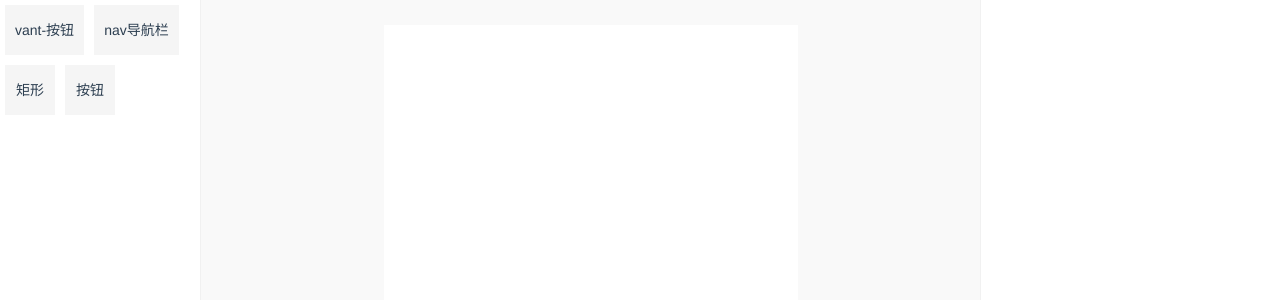
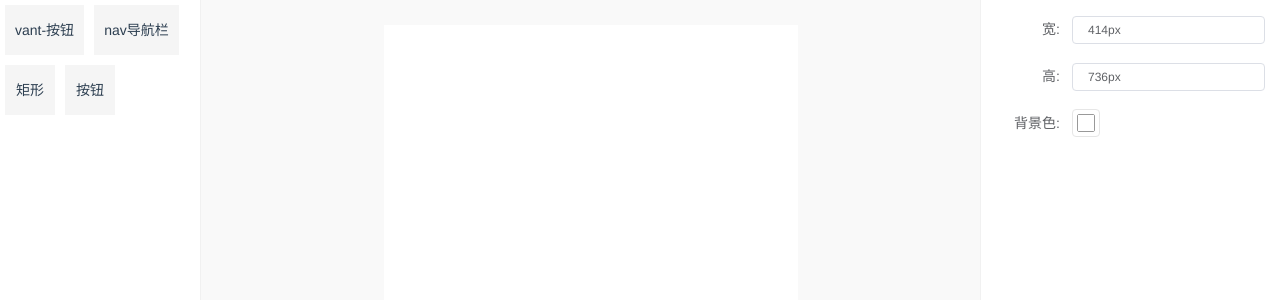
Before and after one commit to slbyml/drag-demo, a Vue app: page / in a window 1280 px wide. Shown: the top 300 px of the page. Built offline with nearby package versions, Linux system fonts and the light colour scheme.

Commit message:
修改部分数据解构

```diff
--- a/src/components/component-box/index.vue
+++ b/src/components/component-box/index.vue
@@ -5,7 +5,7 @@
 </template>
 
 <script lang="ts">
-import { defineComponent, onMounted, ref, Prop } from 'vue'
+import { defineComponent, onMounted, ref, Prop, computed } from 'vue'
 import {useStore} from 'vuex'
 
 export default defineComponent({
@@ -29,11 +29,14 @@ export default defineComponent({
     onMounted(() => {
       const dom:any = component.value;
       const style:any = (dom as HTMLElement).getBoundingClientRect()
+      const canvasWidth = computed(() => {store.getters.getCanvas.style.width})
+      const height = style.height ? style.height + 'px' : '50px'
+      const width = style.width ? style.width + 'px' : canvasWidth
       store.commit('updateStyle', {
         index: props.index,
         style: {
-          height: style.height + 'px',
-          width: style.width + 'px'
+          height,
+          width
         }
       })
     })
--- a/src/components/content/index.vue
+++ b/src/components/content/index.vue
@@ -59,7 +59,7 @@ export default defineComponent({
     }
 
     return {
-      canvasStyle:computed(() => store.getters.getCanvas),
+      canvasStyle:computed(() => store.getters.getCanvas.style),
       components,
       handleDrop,
       handleDragOver,
--- a/src/components/drag-shape/shape-drag.ts
+++ b/src/components/drag-shape/shape-drag.ts
@@ -9,7 +9,7 @@ export interface positionTs {
  * 组件在编辑区域的拖拽
  */
 export function shapeMouseEvent(event:MouseEvent, store:any) {
-  const canvasConfig = computed(() => store.getters.getCanvas).value
+  const canvasConfig = computed(() => store.getters.getCanvas).value.style
   const currentComponent:configItemType = computed(() => store.getters.getCurrentComponent).value
   const startStyle = {
     ...currentComponent.style
@@ -44,50 +44,3 @@ export function shapeMouseEvent(event:MouseEvent, store:any) {
 
   }
 }
-
-// export function shapeMove() {
-//   const store = useStore()
-//   return (event: MouseEvent):void => {
-//     const canvasConfig = computed(() => store.getters.getCanvas).value
-//     const currentComponent:configItemType = computed(() => store.getters.getCurrentComponent).value
-//     const startStyle = {
-//       ...currentComponent.style
-//     }
-//     const startPosition:positionTs = {
-//       x: event.clientX,
-//       y: event.clientY
-//     }
-//     const move = (event: MouseEvent) => {
-//       event.stopPropagation()
-//       const curPostion:positionTs = {
-//         x: event.clientX,
-//         y: event.clientY
-//       }
-//       const moveX = curPostion.x - startPosition.x
-//       const moveY = curPostion.y - startPosition.y
-//       const width = parseInt(startStyle.width)
-//       const height = parseInt(startStyle.height)
-//       const maxLeft = parseInt(canvasConfig.width) - width / 2
-//       const maxTop = parseInt(canvasConfig.height) - height / 2
-//       let left = parseInt(startStyle.left) + moveX
-//       let top = parseInt(startStyle.top) + moveY
-//       // 防止组件拖拽到编辑区域外面
-//       left = -left > width/2 ? -width/2 : (left > maxLeft ? maxLeft : left);
-//       top = -top > height/2 ? -height/2 : (top > maxTop ? maxTop : top);
-//       const moveStyle = {
-//         ...startStyle,
-//         left: left + 'px',
-//         top: top + 'px'
-//       }
-//       store.commit('updateCurrentStyle', moveStyle)
-//     }
-//     // 鼠标抬起
-//     const end = ():void => {
-//       document.removeEventListener('mousemove', move)
-//       document.removeEventListener('mouseup', end)
-//     }
-
-//     document.addEventListener('mousemove', move)
-//     document.addEventListener('mouseup', end)
-//   }
-// }
--- a/src/components/drag-shape/shape-line.ts
+++ b/src/components/drag-shape/shape-line.ts
@@ -43,8 +43,8 @@ export const lineStyle = (store:any) => {
   const allPosition:positionTs[] = []
   // 存储所有组件的定位
   const targetPostions:allPositionTs = {
-    left: [0, parseInt(store.getters.getCanvas.width)],
-    top: [0, parseInt(store.getters.getCanvas.height)]
+    left: [0, parseInt(store.getters.getCanvas.style.width)],
+    top: [0, parseInt(store.getters.getCanvas.style.height)]
   }
 
   componentsConfig.forEach( (item:configItemType)  => {
--- a/src/components/drag-shape/shape-point.ts
+++ b/src/components/drag-shape/shape-point.ts
@@ -254,7 +254,7 @@ export function pointEvent() {
         x: event.clientX,
         y: event.clientY
       }
-      const newStyle = getMoveStyle(item, startPosition, curPostion, startStyle as styleType, canvasConfig.value)
+      const newStyle = getMoveStyle(item, startPosition, curPostion, startStyle as styleType, canvasConfig.value.style)
       store.commit('updateCurrentStyle', newStyle)
     }
     // 鼠标抬起
--- a/src/components/right/index.vue
+++ b/src/components/right/index.vue
@@ -1,21 +1,26 @@
 <template>
   <div class="right">
-    <el-form v-if="currentConfig" size="mini" label-position="left">
+    <el-form v-if="currentConfig" size="mini" label-position="right" label-width="76px">
       <!-- 配置组件外层盒子的样式 -->
       <template v-for="item in Object.keys(currentConfig.style)">
-        <el-form-item v-if="configKeyMap[item]"  :key="item" :label="`${configKeyMap[item].value}:`">
-          <el-input v-model='currentConfig.style[item]'></el-input>
+        <el-form-item v-if="getConfigMap[item]"  :key="item" :label="`${getConfigMap[item].value}:`" >
+          <el-color-picker v-model="currentConfig.style[item]" v-if="getConfigMap[item].type === 'color'" />
+          <el-input v-model='currentConfig.style[item]' v-else></el-input>
         </el-form-item>
       </template>
       <!-- 配置组件的样式 -->
       <template v-for="item in Object.keys(currentConfig.props)">
-        <el-form-item v-if="configKeyMap[item]"  :key="item" :label="`${configKeyMap[item].value}:`">
-          <el-color-picker v-model="currentConfig.props[item]" v-if="configKeyMap[item].type === 'color'" />
-          <el-switch v-model="currentConfig.props[item]" v-else-if="configKeyMap[item].type === 'switch'" />
-          <el-input-number v-model="currentConfig.props[item]" :min="0" :max="999" label="描述文字" v-else-if="configKeyMap[item].type === 'number'"/>
-          <el-select v-model="currentConfig.props[item]" placeholder="请选择" v-else-if="configKeyMap[item].type === 'select'">
+        <el-form-item v-if="getConfigMap[item]" :key="item" :label="`${getConfigMap[item].value}:`">
+          <!-- 颜色选择 -->
+          <el-color-picker v-model="currentConfig.props[item]" v-if="getConfigMap[item].type === 'color'" />
+          <!-- true|false切换 -->
+          <el-switch v-model="currentConfig.props[item]" v-else-if="getConfigMap[item].type === 'switch'" />
+          <!-- 数字选择 -->
+          <el-input-number v-model="currentConfig.props[item]" :min="0" :max="999" label="描述文字" v-else-if="getConfigMap[item].type === 'number'"/>
+          <!-- 下拉框选择 -->
+          <el-select v-model="currentConfig.props[item]" placeholder="请选择" v-else-if="getConfigMap[item].type === 'select'">
             <el-option
-              v-for="item in componentConfigMap[currentConfig.component][item]"
+              v-for="item in getConfigMap[item].options"
               :key="item"
               :value="item">
             </el-option>
@@ -24,11 +29,12 @@
         </el-form-item>
       </template>
     </el-form>
+
   </div>
 </template>
 
 <script lang="ts">
-import { computed, defineComponent,toRefs } from 'vue'
+import { computed, defineComponent } from 'vue'
 import {useStore} from 'vuex'
 import {configKeyMap, componentConfigMap} from '../../config/mainConfig'
 
@@ -36,15 +42,20 @@ export default defineComponent({
   name: 'tzRight',
   setup () {
     const store = useStore()
-    const defaultConfig = computed(() => store.getters.getCanvas)
-    const currentConfig = computed(() => store.getters.getCurrentComponent)
-    console.log(currentConfig);
+    const currentConfig = computed(() => {
+      return store.getters.getCurrentComponent ? store.getters.getCurrentComponent : store.getters.getCanvas
+    })
 
+    const getConfigMap = computed(() => {
+      const name = store.getters.getCurrentComponent?.component
+      return {
+        ...configKeyMap,
+        ...componentConfigMap[name]
+      }
+    })
     return {
-      defaultConfig,
       currentConfig,
-      configKeyMap,
-      componentConfigMap
+      getConfigMap
     }
   }
 })
--- a/src/config/mainConfig.ts
+++ b/src/config/mainConfig.ts
@@ -1,3 +1,4 @@
+// 公共参数
 export const configKeyMap = {
   left: {
     value: 'X 坐标',
@@ -59,10 +60,16 @@ export const configKeyMap = {
     type: 'number'
   }
 }
-
-//
-export const componentConfigMap = {
+export interface objType {
+  [propName: string]: any
+}
+// 为单独组件设置的参数
+export const componentConfigMap:objType = {
   'van-button':{
-    type: ['primary', 'success', 'warning', 'danger']
+    type: {
+      value: '类型',
+      type: 'select',
+      options: ['primary', 'success', 'warning', 'danger']
+    }
   }
 }
--- a/src/store/index.ts
+++ b/src/store/index.ts
@@ -13,9 +13,12 @@ const store = createStore({
   state () {
     return {
       canvasConfig: { // 画布信息
-        width: "414px",
-        height: "736px",
-        backgroundColor: "#fff"
+        style: {
+          width: "414px",
+          height: "736px",
+          backgroundColor: "#fff"
+        },
+        props: {}
       },
       components: [], // 画布上已经存在的组件
       currentComponent: null, // 当前正在操作的组件
```
